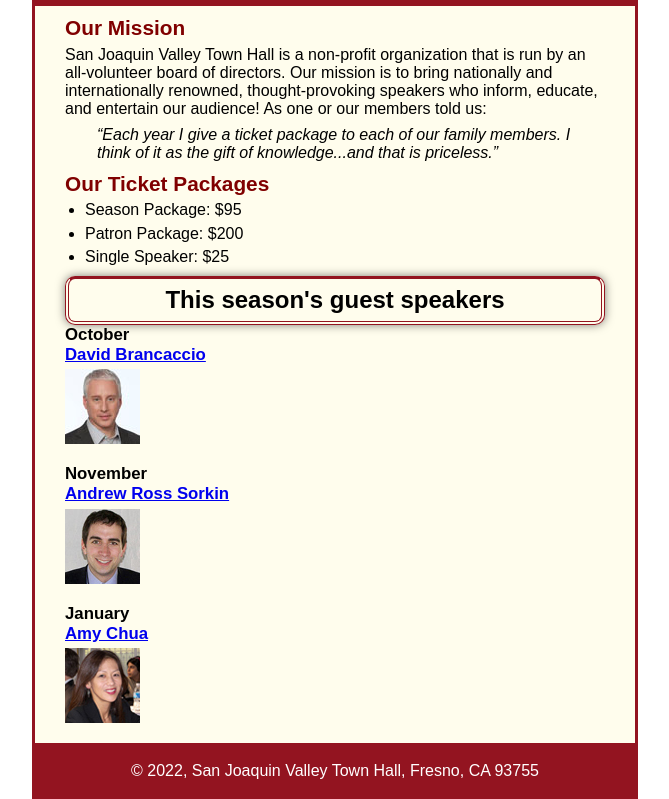
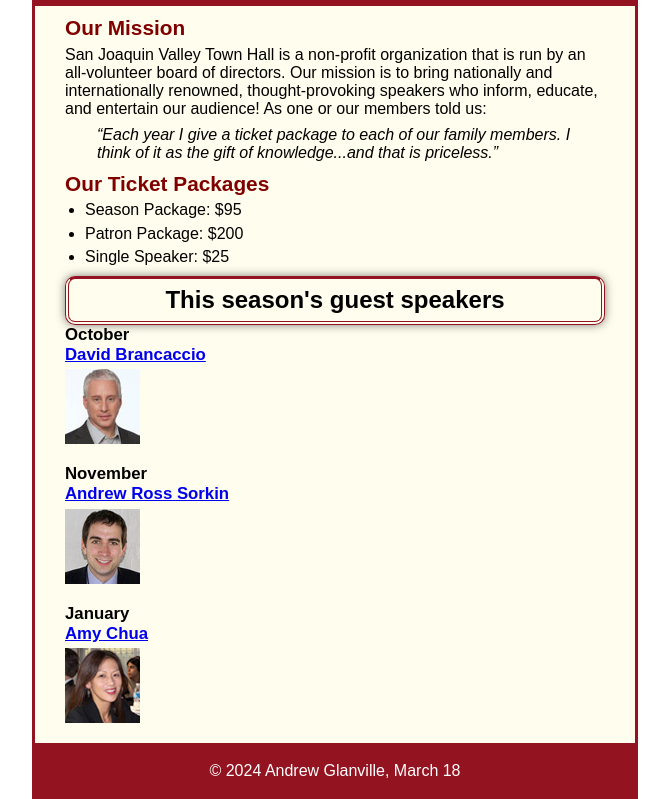
Before and after one commit to AGlann/A07, a plain HTML site: page c5_index.html in a window 1280 px wide. Shown: the part 120-919 px from the top of the page, without its empty margins (305-974 px from the left). Drawn offline with Linux system fonts and the light colour scheme.

Commit message:
Changed copyright

```diff
--- a/c5_index.html
+++ b/c5_index.html
@@ -39,7 +39,7 @@
 	<img src="images/chua75.jpg" alt="Amy Chua photo">
 </main>
 <footer>
-	<p>&copy; 2022, San Joaquin Valley Town Hall, Fresno, CA 93755</p>
+	<p>&copy; 2024 Andrew Glanville, March 18</p>
 </footer>
 </body>
 
```
